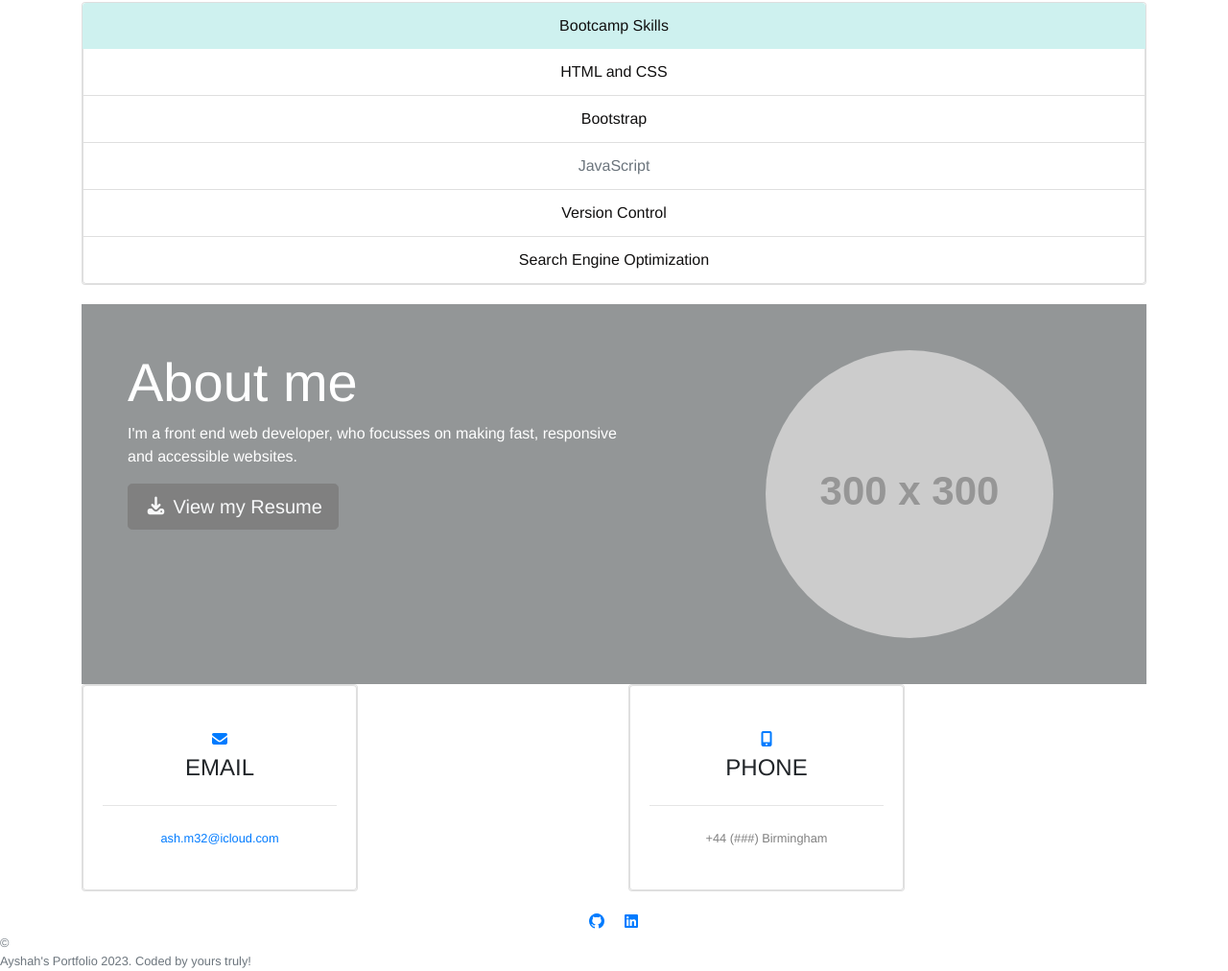
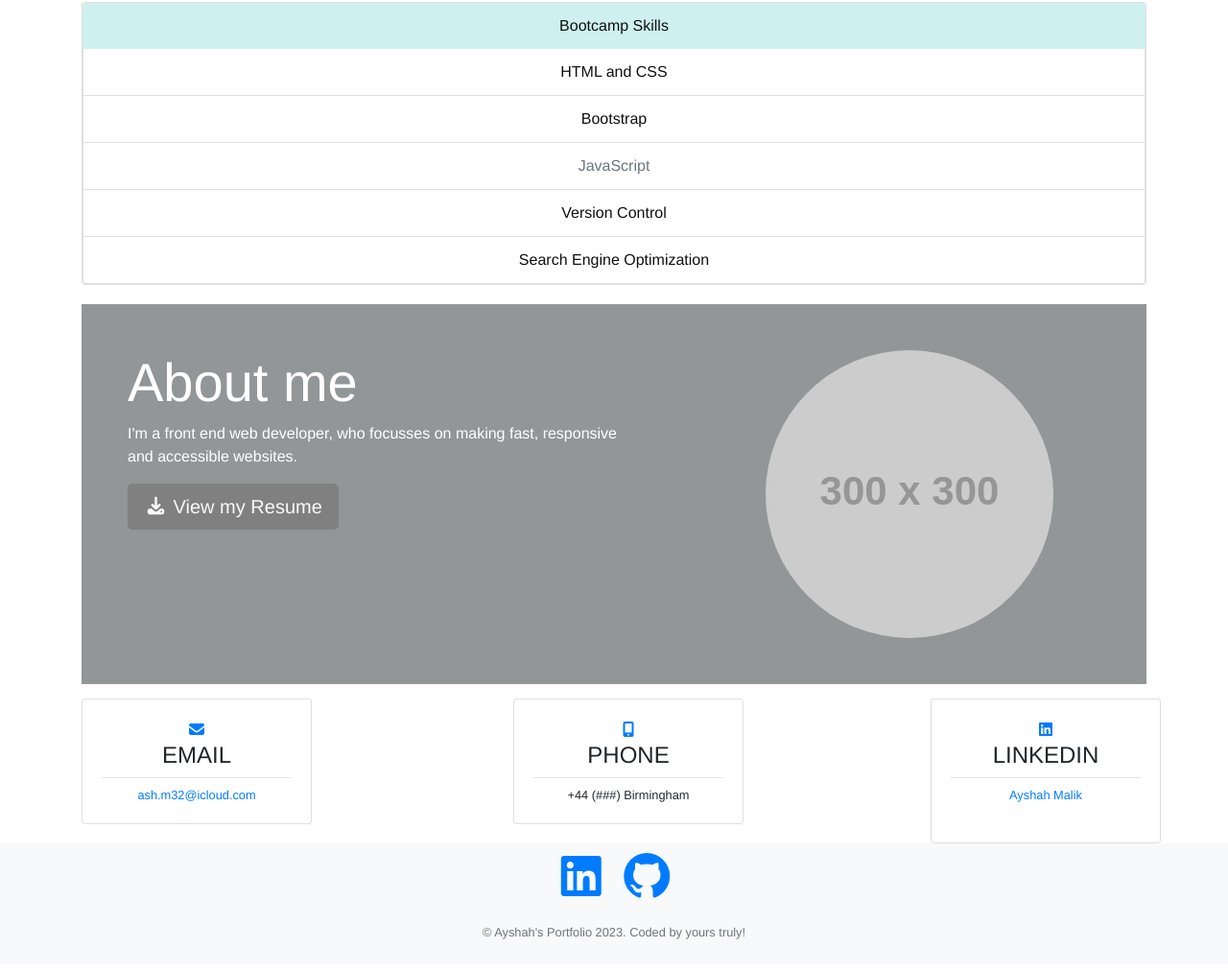
Before and after one commit to ashm32/Bootstrap-Portfolio, a plain HTML site: page index.html in a window 1280 px wide. Shown: the part 1637-2649 px from the top of the page at 96% size. Drawn offline with nearby package versions, Linux system fonts and the light colour scheme; files that its build step writes are made by us from their sources; placeholder pictures from the web are drawn by us; a web font is replaced by a local one.

Commit message:
Update index.html
Added linkedIn section under contact

```diff
--- a/index.html
+++ b/index.html
@@ -56,7 +56,7 @@
         </div>
       </nav>
 
- <!--  A hero section - A jumbotron featuring my placeholder picture, my name,
+ <!--  A hero section - A jumbotron featuring my name,
      and a line of information about me-->
 
  <div class="jumbotron jumbotron-fluid">
@@ -155,7 +155,7 @@
     </div>
 </div>
  </div>
- <!-- An about / contact section. The linkedin icon is a link-->
+ <!-- An about / contact section-->
     <!-- About Section -->
     <section>
         <div class="container" id="about">
@@ -180,45 +180,63 @@
         </div>
       </section>
       <!--Contact-->
- <div class="container">
+ <div class="container" id= "contact">
     <div class="row">
     <div class="col">
-        <div class="card" style="width: 18rem;">
-            <div class="card py-4 h-100">
+        <div class="card" style="width: 15rem;">
               <div class="card-body text-center">
-                <i class="fas fa-envelope text-primary mb-2"></i>
+                <i class="fas fa-envelope text-primary"></i>
                 <h4 class="text-uppercase m-0">Email</h4>
-                <hr class="my-4" />
-                <div class="small text-black-50"><a href="#">ash.m32@icloud.com</a></div>
+                <hr class="my-2" />
+                <div class="small text-black-80"><a href="#">ash.m32@icloud.com</a></div>
               </div>
-            </div>
           </div>
         </div>
         <div class="col">
-            <div class="card" style="width: 18rem;">
-                <div class="card py-4 h-100">
+            <div class="card" style="width: 15rem;">
                     <div class="card-body text-center">
-                        <i class="fas fa-mobile-alt text-primary mb-2"></i>
+                        <i class="fas fa-mobile-alt text-primary"></i>
                         <h4 class="text-uppercase m-0">Phone</h4>
-                        <hr class="my-4" />
-                        <div class="small text-black-50">+44 (###) Birmingham </div>
+                        <hr class="my-2" />
+                        <div class="small text-black-80">+44 (###) Birmingham </div>
                       </div>
-                </div>
               </div>
             </div>
-</div>
-</div>
+            <div class="card" style="width: 15rem;">
+                <div class="card-body text-center">
+                <i class="fab fa-linkedin text-primary"></i>
+                  <h4 class="text-uppercase m-0">LinkedIn</h4>
+                  <hr class="my-2" />
+                  <div class="small text-black-80"><a href="https://uk.linkedin.com/in/ayshahmalik">Ayshah Malik</a></div>
+                </div>
+            </div>
+        </div>
+    </div>
 
- <!-- A footer section- All hyperlinks should have a hover effect. All buttons should display a box shadow upon hover -->
-  <footer>
-    <div class="social d-flex justify-content-center">
-        <a class="mx-2" href="https://github.com/ashm32"><i class="fab fa-github"></i></a>
-        <a class="mx-2" href="https://uk.linkedin.com/in/ayshahmalik"><i class="fa-brands fa-linkedin"></i></a>
+ <!-- A footer section- All hyperlinks have a hover effect. All buttons  display a box shadow upon hover -->
+ <footer class="footer bg-light">
+    <div class="container">
+      <div class="row">
+        <div class="col-lg-6 h-100 text-center mx-auto">
+          <ul class="list-inline mb-0">
+            <li class="list-inline-item mr-1">
+              <a href="https://uk.linkedin.com/in/ayshahmalik">
+                <i class="fab fa-linkedin fa-3x fa-fw"></i>
+              </a>
+            </li>
+            <li class="list-inline-item">
+              <a href="https://github.com/ashm32">
+                <i class="fab fa-github fa-3x fa-fw"></i>
+              </a>
+            </li>
+          </ul>
+          <br>
+          <p class="text-muted small mb-4 mb-lg-0">&copy; Ayshah's Portfolio 2023. Coded by yours truly!</p>
+          <br>
+        </div>
+      </div>
     </div>
-    <p class="text-muted small mb-4 mb-lg-0">&copy; <br> Ayshah's Portfolio 2023. Coded by yours truly!<br></p>
-
   </footer>
-
 
   <!-- Optional JavaScript -->
   <!-- jQuery first, then Popper.js, then Bootstrap JS -->
```
